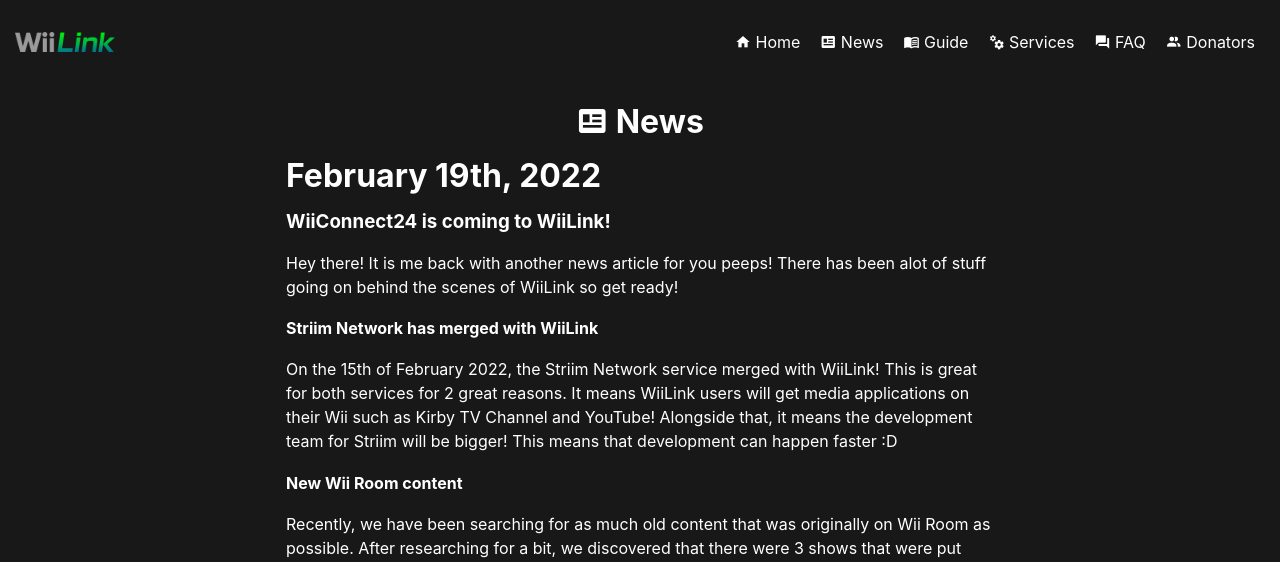
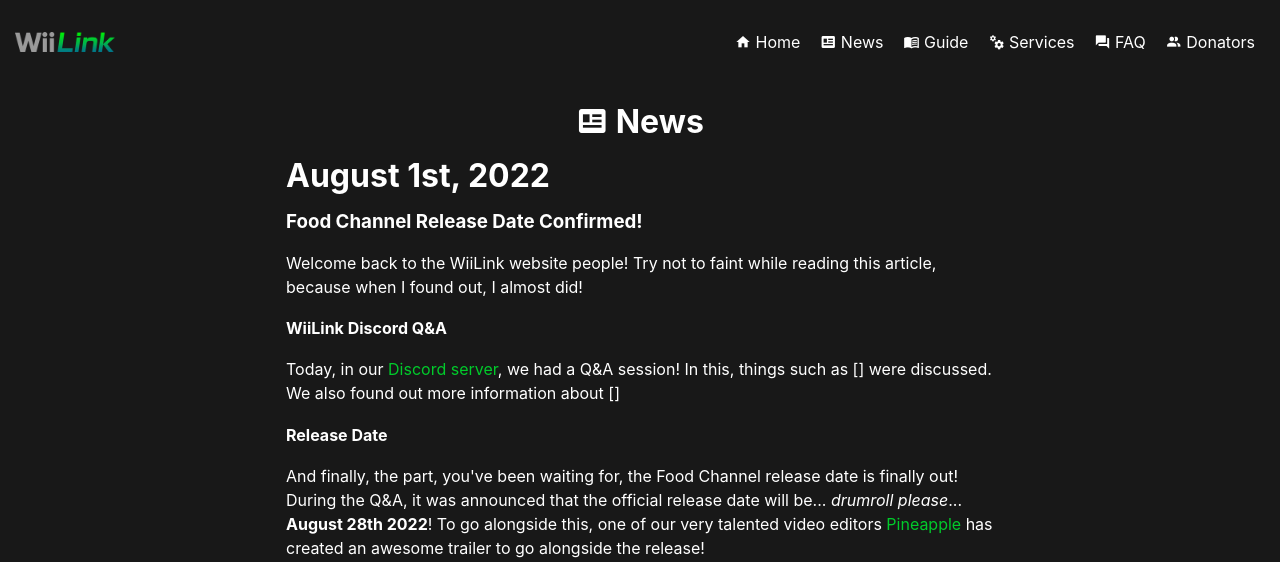
Before and after one commit to WiiLink24/WiiLink24.github.io, a Jekyll site: the page built from news.html, in a window 1280 px wide and 1400 px high. Shown: the top 562 px of the window. Built offline with Jekyll 4.4.1, drawn with Linux system fonts in a browser that asks for light colours; some of the changed text lies outside the part shown.

Commit message:
base news article

```diff
--- a/news.html
+++ b/news.html
@@ -11,6 +11,21 @@
     <p>&mdash; Name</p>
 </div>
 -->
+
+<div>
+    <h1>August 1st, 2022</h1>
+    <h3>Food Channel Release Date Confirmed!</h3>
+    <p>Welcome back to the WiiLink website people! Try not to faint while reading this article, because when I found out, I almost did!</p>
+    <h4>WiiLink Discord Q&A</h4>
+    <p>Today, in our <a href="https://discord.gg/reqUMqxu8D">Discord server</a>, we had a Q&A session! In this, things such as [] were discussed. We also found out more information about []</p>
+    <h4>Release Date</h4>
+    <p>And finally, the part, you've been waiting for, the Food Channel release date is finally out! During the Q&A, it was announced that the official release date will be... <i>drumroll please</i>... <strong>August 28th 2022</strong>! To go alongside this, one of our very talented video editors <a href="https://www.youtube.com/channel/UCfxa5lj2wsra8P0mi1BkJ5A">Pineapple</a> has created an awesome trailer to go alongside the release!</p>
+    <center><iframe width="560" height="315" src="https://www.youtube.com/embed/i5c4ShKd704" title="YouTube video player" frameborder="0" allow="accelerometer; autoplay; clipboard-write; encrypted-media; gyroscope; picture-in-picture" allowfullscreen></iframe></center>
+    <p>We all hope you enjoy the Food Channel as much as we enjoyed developing and translating it <i><del>(Sketch let me have my wife and kids back)</del></i>, thank you for reading!</p>
+    <p>&mdash; oscie</p>
+</div>
+
+<br>
 
 <div>
     <h1>February 19th, 2022</h1>
@@ -27,6 +42,9 @@
     <p>And thats all for now! I really hope you enjoyed this and are excited for the WiiConnect24 channels because I know I am :D Have fun, and enjoy your weekend!</p>
     <p>&mdash; oscie</p>
 </div>
+
+<br>
+
 <div>
     <h1>January 3rd, 2022</h1>
     <h3>Happy New Year!</h3>
@@ -49,6 +67,9 @@
     <p>WiiLink's public services will always be free. The patreon tier allows only for early access to channels. Thank you so much for reading this, and thank you all for your constant support! Without you all, this wouldnt be possible, so lets hope 2022 is a great year!</p>
     <p>&mdash; oscie</p>
 </div>
+
+<br>
+
 <div>
     <h1>December 5th, 2021</h1>
     <h3>Wii Room Month!</h3>
@@ -69,6 +90,9 @@
     <p>Thank you for reading this edition of WiiLink News, I hope you will enjoy this month, and on behalf of everyone on the team, thank you for using WiiLink!</p>
     <p>&mdash; oscie</p>
 </div>
+
+<br>
+
 <div>
     <h1>November 23rd, 2021</h1>
     <h3>Lots of new stuff!</h3>
@@ -95,6 +119,8 @@
     <p>&mdash; oscie</p>
 </div>
 
+<br>
+
 <div>
     <h1>May 15th, 2021</h1>
     <h3>Digicam. Full. Public. Release.</h3>
@@ -118,6 +144,8 @@
     <p>Please note delivery and payment in Digicam do not work, and we are not liable if you put your card details into the box, instead put in fake details that arent real. Thanks for reading the summary of the release, and have fun printing!</p>
     <p>&mdash; oscie</p>
 </div>
+
+<br>
 
 <div>
     <h1>May 1st, 2021</h1>
@@ -144,6 +172,8 @@
     <p>&mdash; oscie</p>
 </div>
 
+<br>
+
 <div>
     <h1>April 1st, 2021</h1>
     <h3>An update to yesterday's update...</h3>
@@ -167,6 +197,8 @@
     <p>&mdash; oscie</p>
 </div>
 
+<br>
+
 <div>
     <h1>December 14th, 2020</h1>
     <h3>We're back with more news today! Here's the latest on everything WiiLink24:</h3>
@@ -178,6 +210,8 @@
     <p>Thanks for reading, see you next time for another news report!</p>
     <p>&mdash; Mint</p>
 </div>
+
+<br>
 
 <div>
     <h1>December 3rd, 2020</h1>
```
